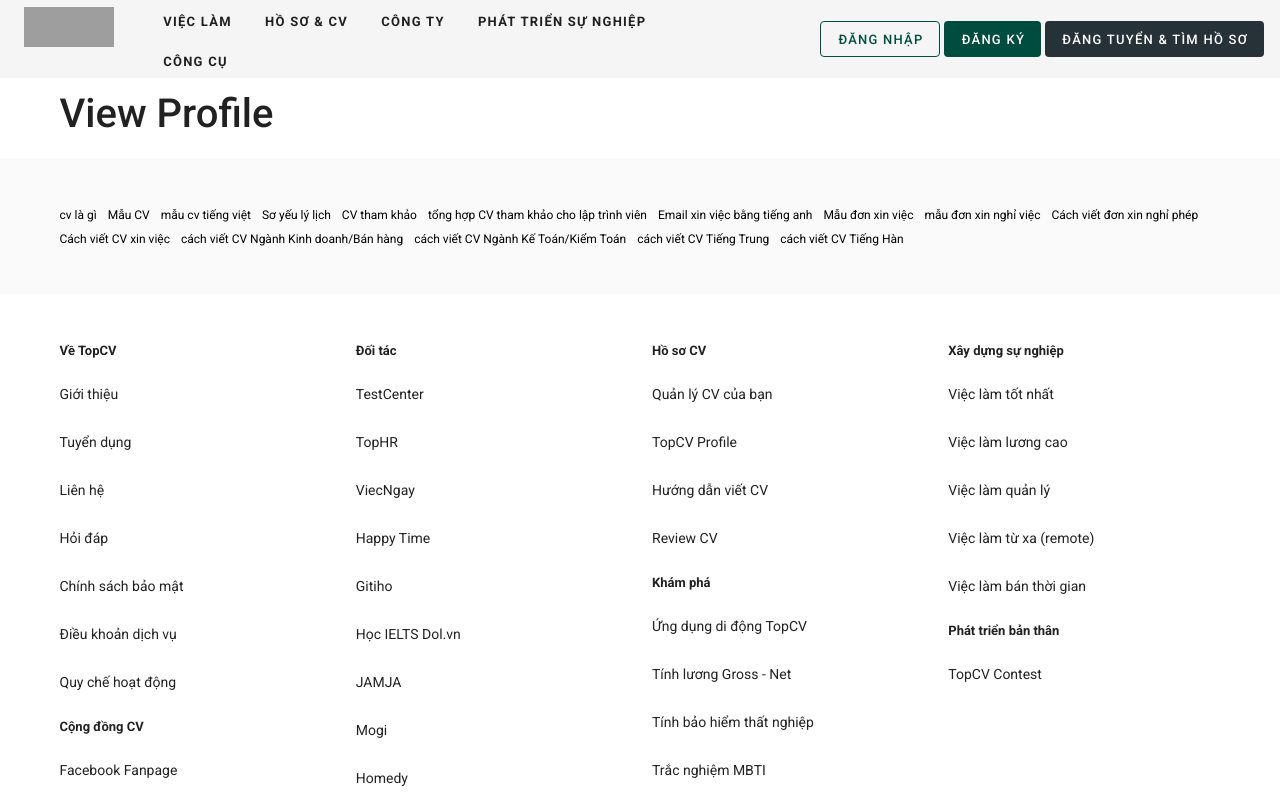
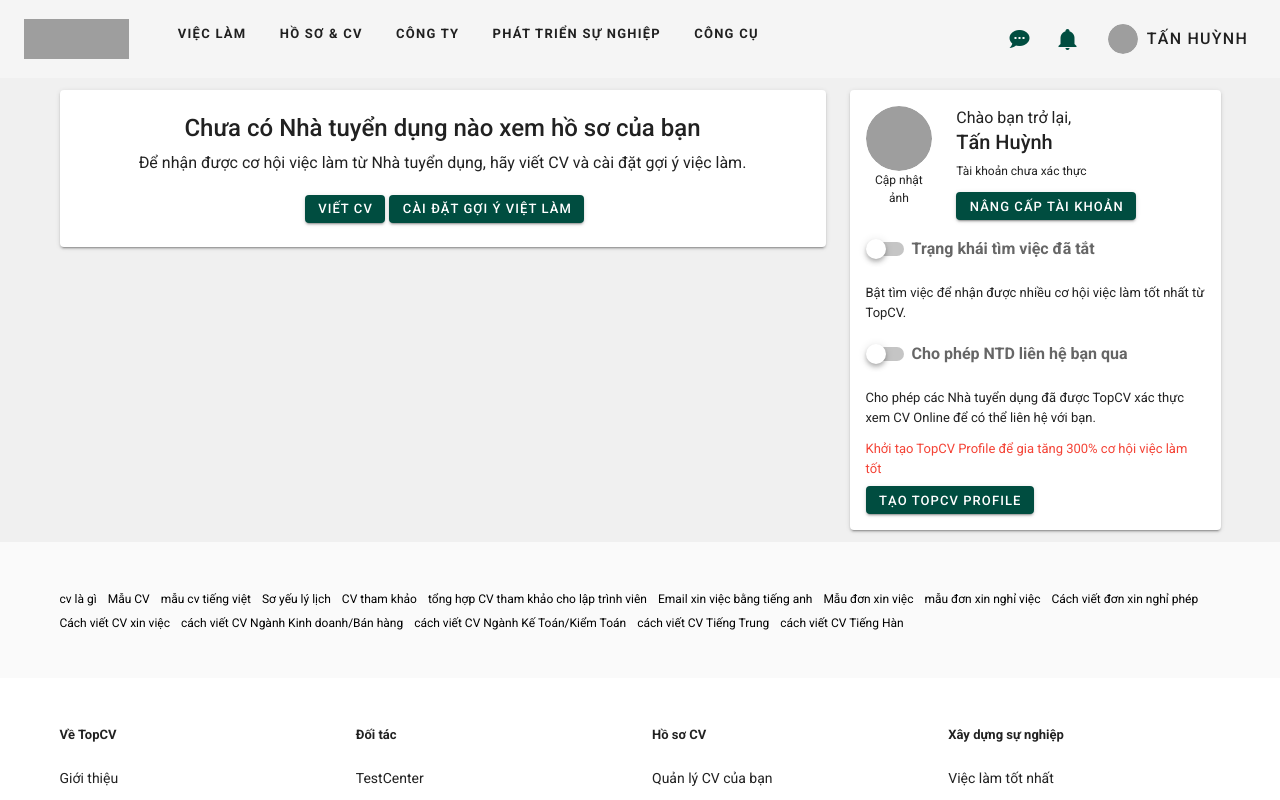
Before and after one commit to tanhuynh4019/cvfree, a Vue app: page /xem-ho-so in a window 1280 px wide. Shown: the top 800 px of the page. Built offline with nearby package versions, Linux system fonts and the light colour scheme; grey boxes are pictures that could not be loaded.

Commit message:
update profileUser and viewProfile

```diff
--- a/src/components/Header.vue
+++ b/src/components/Header.vue
@@ -256,9 +256,9 @@
 export default {
   name: "Header",
   async created() {
-    // this.user = {
-    //   fullname: "Tấn Huỳnh",
-    // };
+    this.user = {
+      fullname: "Tấn Huỳnh",
+    };
   },
   data() {
     return {
--- /dev/null
+++ b/src/components/Users/ProfileUser.vue
@@ -0,0 +1,70 @@
+<template>
+  <div>
+    <v-row>
+      <v-col sm="3">
+        <v-avatar width="100%" height="65">
+          <img src="https://cdn.vuetifyjs.com/images/john.jpg" alt="John" />
+        </v-avatar>
+        <center>
+          <p style="font-size: 12px">Cập nhật ảnh</p>
+        </center>
+      </v-col>
+      <v-col sm="8">
+        <div>Chào bạn trở lại,</div>
+        <h5>Tấn Huỳnh</h5>
+        <div style="font-size: 12px">Tài khoản chưa xác thực</div>
+        <v-btn class="mt-3" small color="#004D40" dark>Nâng cấp tài khoản</v-btn>
+      </v-col>
+      <v-col sm="12" style="margin-top: -30px;">
+        <div>
+          <v-switch
+            v-model="waitingJob"
+            class="font-weight-bold"
+            color="#004D40"
+            :label="
+              waitingJob
+                ? 'Trạng thái tìm việc đang bật'
+                : 'Trạng khái tìm việc đã tắt'
+            "
+          ></v-switch>
+
+          <div style="font-size: 13px">
+            Bật tìm việc để nhận được nhiều cơ hội việc làm tốt nhất từ TopCV.
+          </div>
+        </div>
+        <div>
+          <v-switch
+            v-model="waitingJob"
+            class="font-weight-bold"
+            color="#004D40"
+            :label="
+              waitingJob
+                ? 'Cho phép NTD liên hệ bạn qua'
+                : 'Cho phép NTD liên hệ bạn qua'
+            "
+          ></v-switch>
+
+          <div style="font-size: 13px">
+            Cho phép các Nhà tuyển dụng đã được TopCV xác thực xem CV Online để có
+          thể liên hệ với bạn.
+          </div>
+        </div>
+        <div class="red--text mt-3" style="font-size: 13px">Khởi tạo TopCV Profile để gia tăng 300% cơ hội việc làm tốt</div>
+        <v-btn color="#004D40" dark small class="mt-2">Tạo TopCV Profile</v-btn>
+      </v-col>
+    </v-row>
+  </div>
+</template>
+
+<script>
+export default {
+  name: "ProfileUser",
+  data() {
+    return {
+      waitingJob: false,
+    };
+  },
+};
+</script>
+
+<style></style>
--- a/src/views/Users/ViewProfile.vue
+++ b/src/views/Users/ViewProfile.vue
@@ -1,17 +1,46 @@
 <template>
-  <div>
-      <v-container>
-          <h1>View Profile</h1>
-      </v-container>
+  <div style="background: #f0f0f0">
+    <v-container>
+      <v-row>
+        <v-col sm="8">
+          <v-card>
+            <div class="p-4">
+              <center>
+                <h4>Chưa có Nhà tuyển dụng nào xem hồ sơ của bạn</h4>
+                <p>
+                  Để nhận được cơ hội việc làm từ Nhà tuyển dụng, hãy viết CV và
+                  cài đặt gợi ý việc làm.
+                </p>
+                <v-btn class="mt-1 ml-1" color="#004D40" dark small
+                  >Viết CV</v-btn
+                >
+                <v-btn class="mt-1 ml-1" color="#004D40" dark small
+                  >Cài đặt gợi ý việt làm</v-btn
+                >
+              </center>
+            </div>
+          </v-card>
+        </v-col>
+        <v-col sm="4">
+          <v-card>
+            <div class="p-3">
+              <ProfileUser />
+            </div>
+          </v-card>
+        </v-col>
+      </v-row>
+    </v-container>
   </div>
 </template>
 
 <script>
+import ProfileUser from "../../components/Users/ProfileUser.vue";
 export default {
-    name: 'ViewProfile'
-}
+  name: "ViewProfile",
+  components: {
+    ProfileUser,
+  },
+};
 </script>
 
-<style>
-
-</style>
+<style></style>
```
